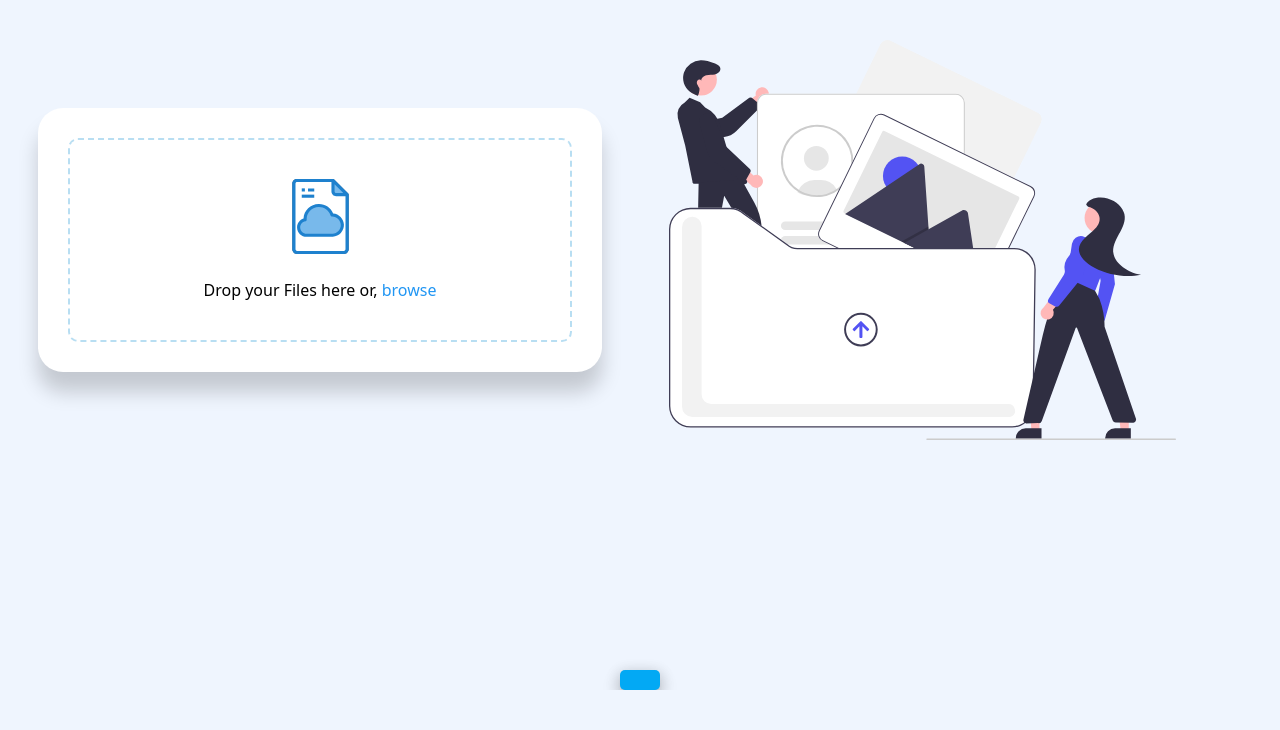
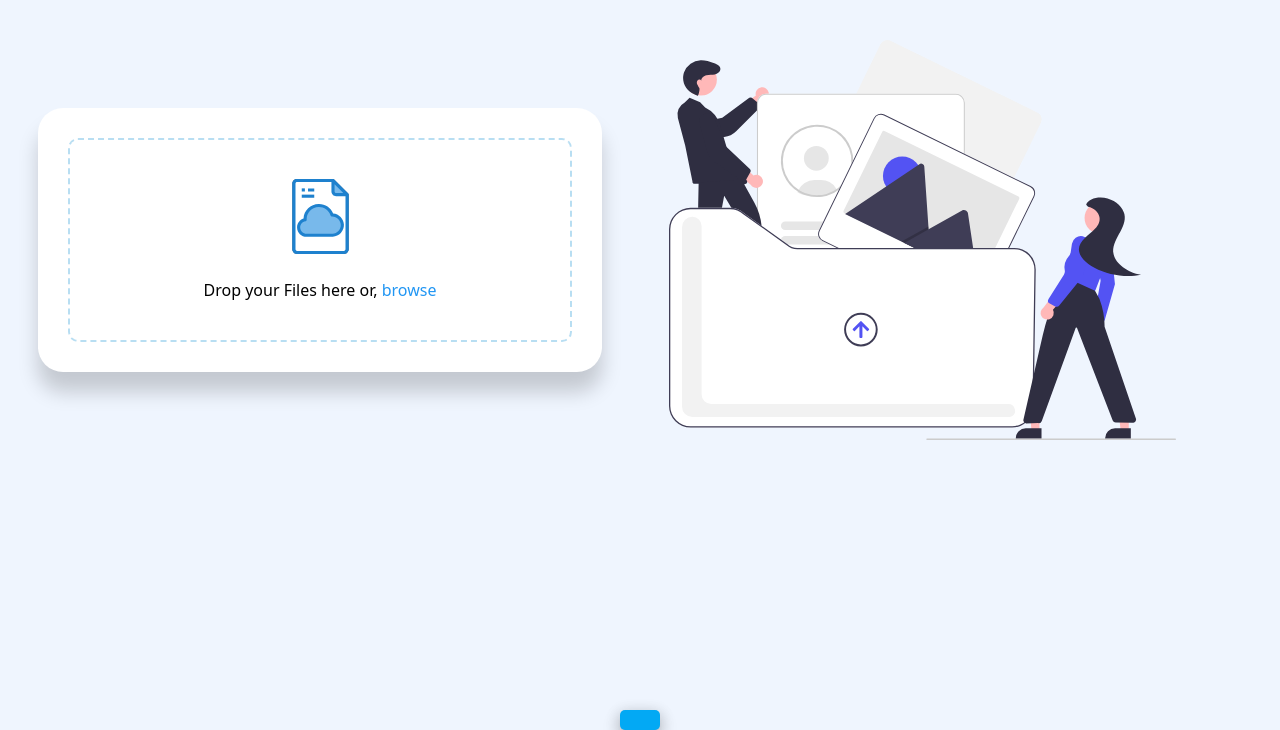
Before and after one commit to swajal-github/LetsShare, a plain HTML site: page index.html in a window 1280 px wide. Shown: the part 160-890 px from the top of the page. Before the commit the page ends 850 px from the top, so only its background shows below. Drawn offline with Linux system fonts and the light colour scheme.

Commit message:
Update style.css

```diff
--- a/style.css
+++ b/style.css
@@ -210,7 +210,7 @@ p {
   position: absolute;
   bottom: 10px;
   left: 50%;
-  transform: translate(-50%, 60px);
+  transform: translate(-50%, 100px);
   padding: 10px 20px;
   border-radius: 5px;
   background: #03a9f4;
```
